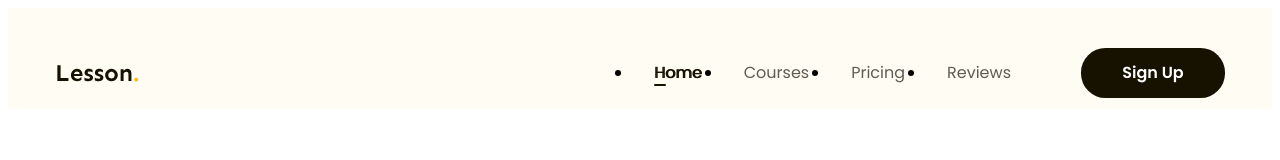
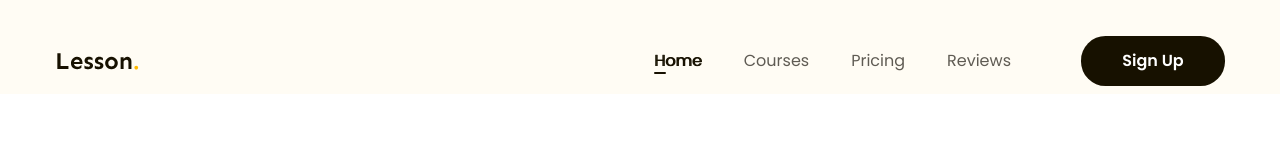
Before and after one commit to Caubedoibung/Figma-to-html, a plain HTML site: page index.html in a window 1280 px wide. Shown: the top 160 px of the page. Drawn offline with Linux system fonts and the light colour scheme; the site is published under a folder, as on GitHub Pages, so addresses that start at the root find nothing.

Commit message:
bổ sung reset

```diff
--- a/index.html
+++ b/index.html
@@ -5,7 +5,7 @@
     <meta charset="UTF-8">
     <meta name="viewport" content="width=device-width, initial-scale=1.0">
     <!-- reset mặc định -->
-    <link rel="stylesheet" href="/assets/css/reset.css">
+    <link rel="stylesheet" href="./assets/css/reset.css">
     <!-- Dán font -->
     <link rel="preconnect" href="https://fonts.googleapis.com">
     <link rel="preconnect" href="https://fonts.gstatic.com" crossorigin>
```
